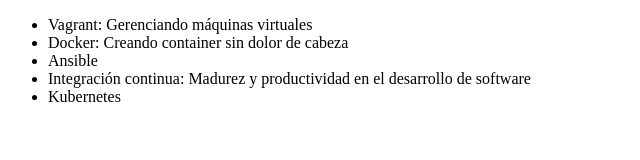
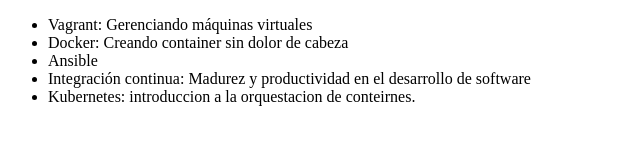
Before and after one commit to LaloAlmazan/Pruebacurso, a plain HTML site: page index.html in a window 1280 px wide. Shown: the whole page, without its empty margins (0-640 px from the left). Drawn offline with Linux system fonts and the light colour scheme.

Commit message:
modificando el nombre de kubernetes

```diff
--- a/index.html
+++ b/index.html
@@ -10,7 +10,7 @@
          <li> Docker: Creando container sin dolor de cabeza </li>
          <li> Ansible </li>
          <li> Integración continua: Madurez y productividad en el desarrollo de software</li>
-         <li>Kubernetes</li>
+         <li>Kubernetes: introduccion a la orquestacion de conteirnes. </li>
      </ul>
 </body>
 </html>
```
